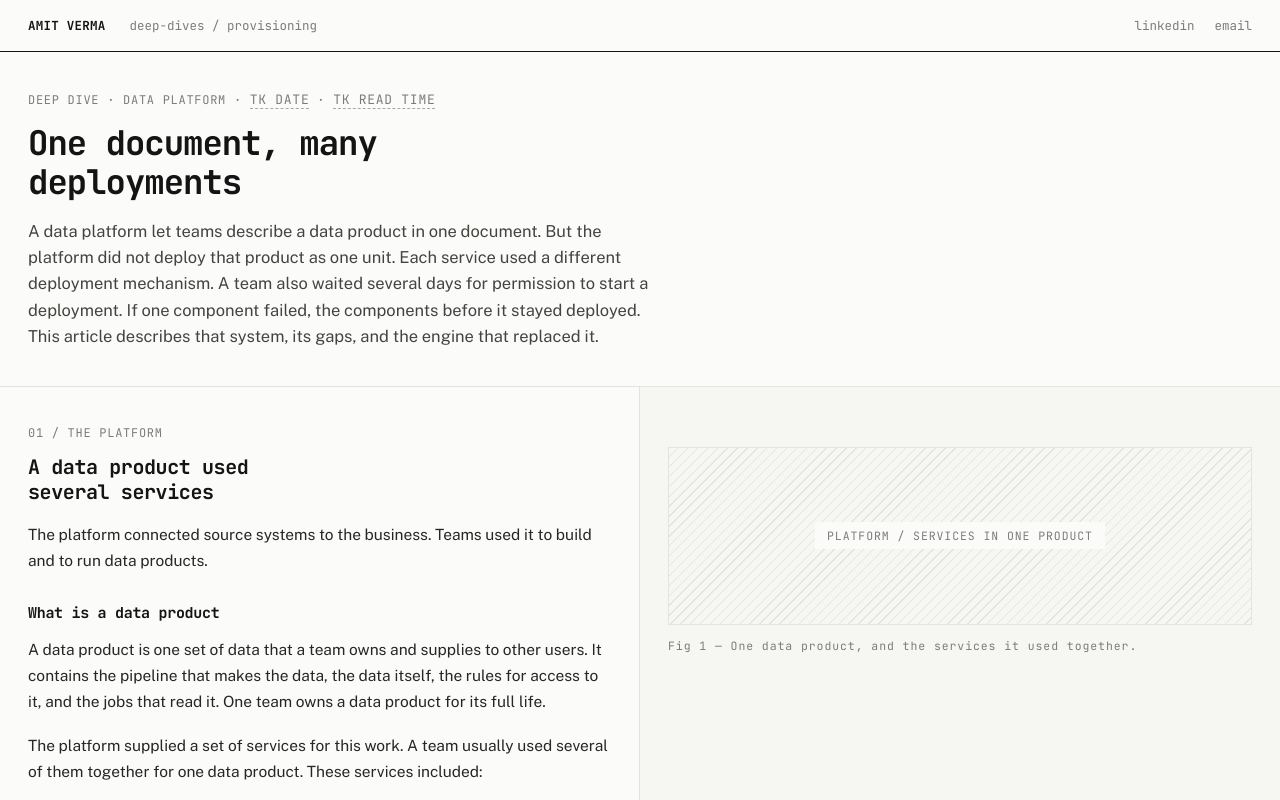
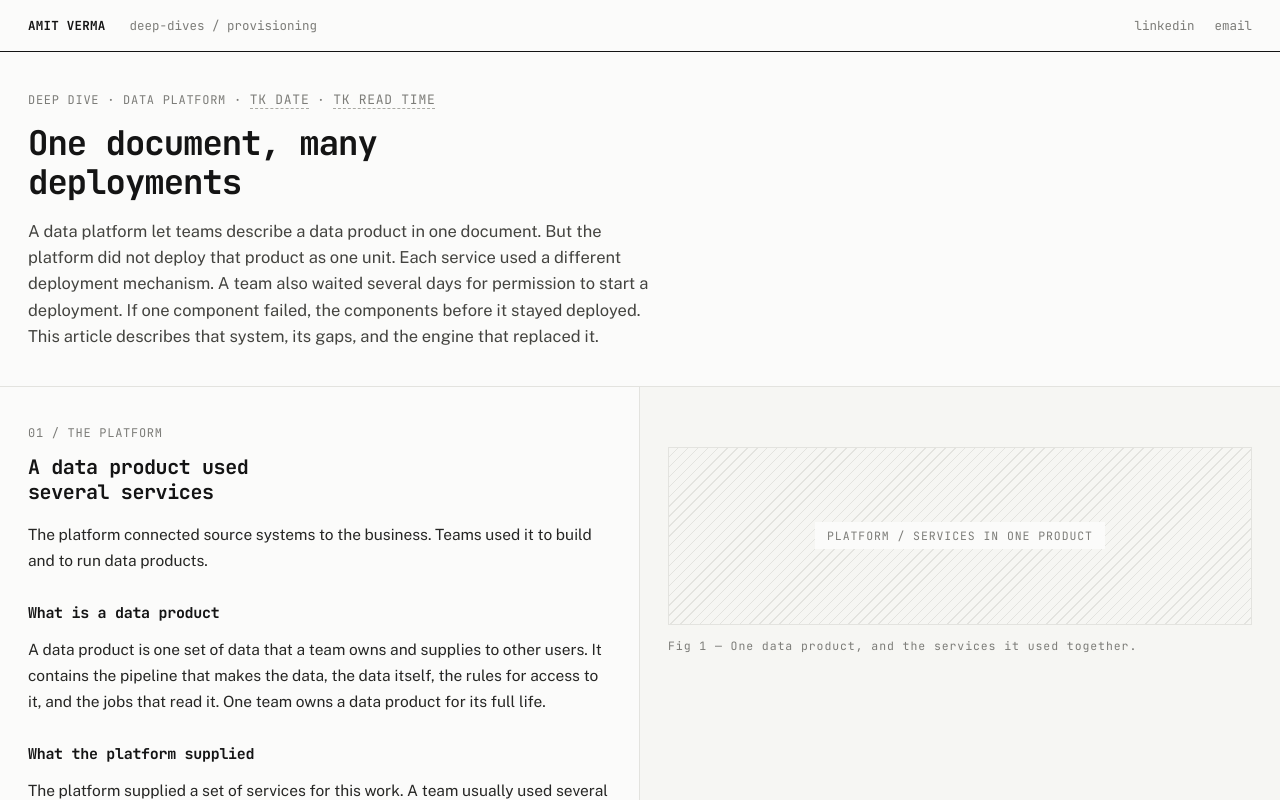
Before and after one commit to amit-00/portfolio, a Next.js app: page /deep-dives/provisioning in a window 1280 px wide. Shown: the top 800 px of the page. Built offline with nearby package versions, Linux system fonts and the light colour scheme.

Commit message:
content: add a heading over the services in section 01
Section 01 now has a heading over each of its two ideas, so a reader can
find the definition or the service list without reading the section
through.

```diff
--- a/app/deep-dives/provisioning/page.tsx
+++ b/app/deep-dives/provisioning/page.tsx
@@ -111,6 +111,7 @@
           itself, the rules for access to it, and the jobs that read it. One
           team owns a data product for its full life.
         </p>
+        <h3>What the platform supplied</h3>
         <p>
           The platform supplied a set of services for this work. A team usually
           used several of them together for one data product. These services
```
